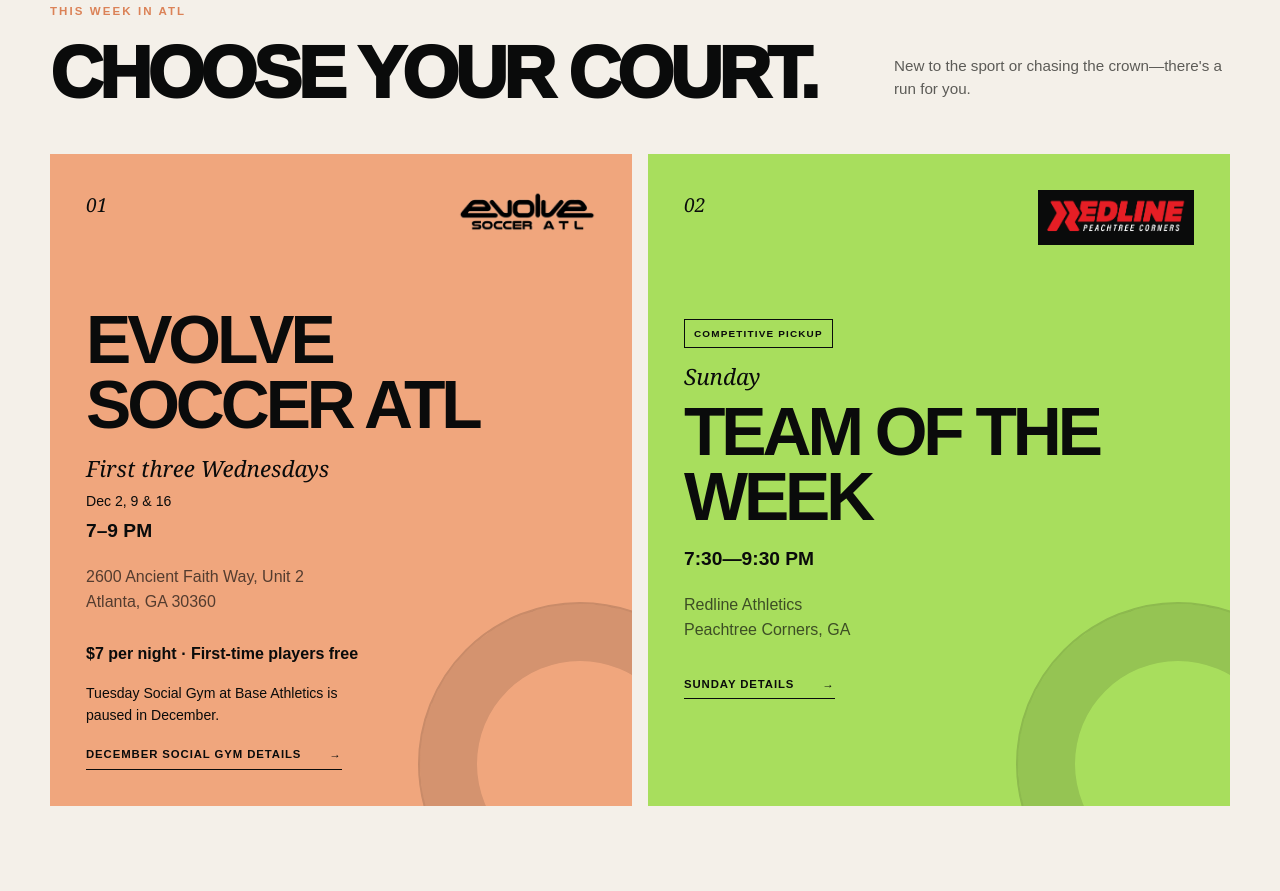
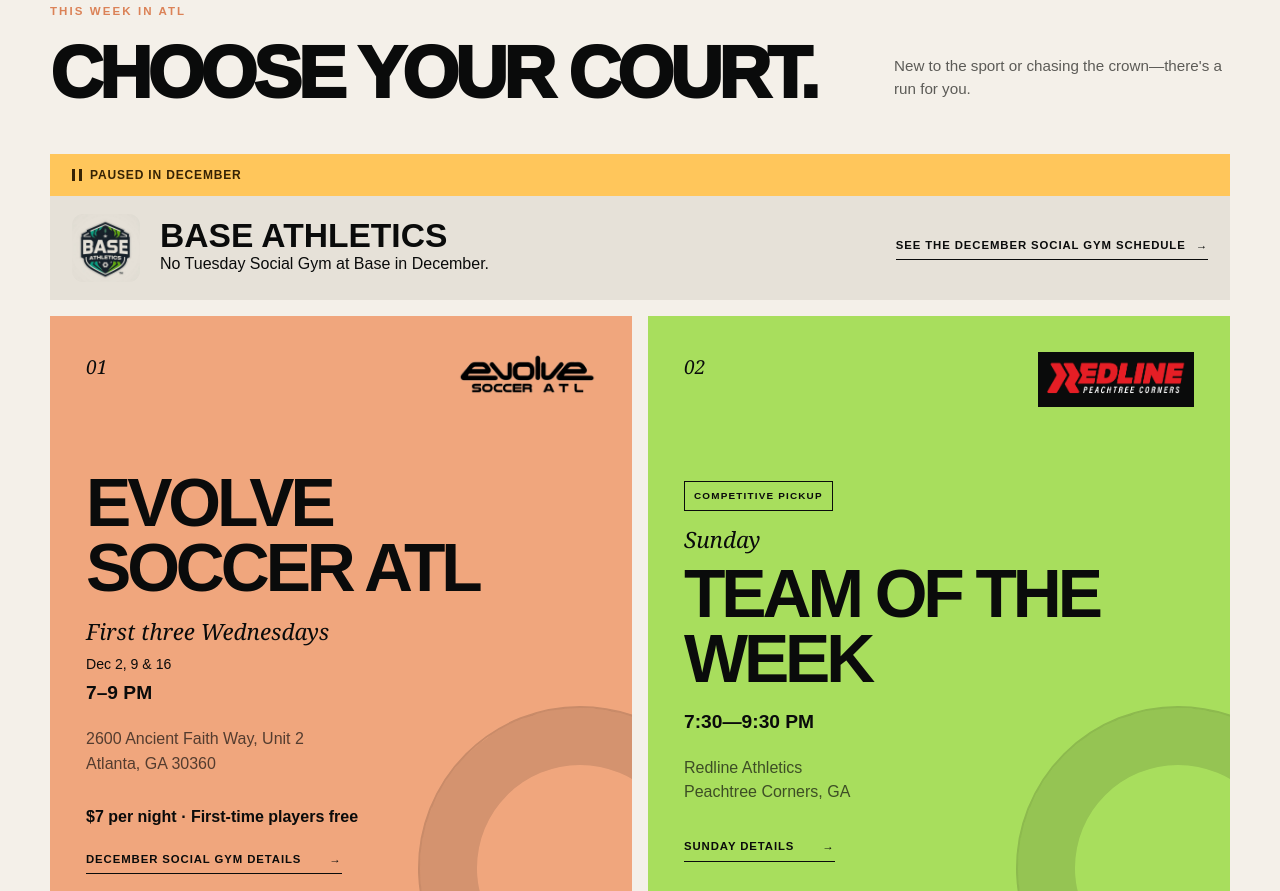
Before and after one commit to atl-dodgeball/atlantadodgeballclub.github.io, a plain HTML site: page index.html in a window 1280 px wide. Shown: the part 903-1794 px from the top of the page. Drawn offline with Linux system fonts and the light colour scheme.

Commit message:
Restore Base Athletics pause notice on homepage

```diff
--- a/index.html
+++ b/index.html
@@ -55,6 +55,17 @@
         <div><p class="eyebrow">This week in ATL</p><h2 id="weekly-heading">Choose your court.</h2></div>
         <p>New to the sport or chasing the crown—there's a run for you.</p>
       </div>
+      <aside class="paused-venue home-pause" aria-labelledby="base-pause-heading">
+        <p class="pause-strip"><span class="pause-icon" aria-hidden="true"></span> Paused in December</p>
+        <div class="home-pause-details">
+          <img class="venue-logo" src="assets/instagram/logos/base-athletics.jpg" alt="" width="68" height="68">
+          <div>
+            <h3 id="base-pause-heading">Base Athletics</h3>
+            <p>No Tuesday Social Gym at Base in December.</p>
+          </div>
+          <a class="text-link" href="play.html#social">See the December Social Gym schedule <span aria-hidden="true">→</span></a>
+        </div>
+      </aside>
       <div class="schedule-grid">
         <article class="session-card social-card">
           <div class="session-top"><span class="session-number">01</span><img class="venue-wordmark" src="assets/instagram/logos/evolve-soccer-atl.png" alt="" width="300" height="94"></div>
@@ -64,7 +75,6 @@
           <p class="time">7–9 PM</p>
           <p class="address">2600 Ancient Faith Way, Unit 2<br>Atlanta, GA 30360</p>
           <p><strong>$7 per night · First-time players free</strong></p>
-          <p class="session-paused">Tuesday Social Gym at Base Athletics is paused in December.</p>
           <a class="text-link" href="play.html#social">December Social Gym details <span aria-hidden="true">→</span></a>
         </article>
         <article class="session-card competitive-card">
--- a/styles.css
+++ b/styles.css
@@ -87,7 +87,6 @@ h1 em, h2 span, h1 span { color: var(--peach); font-family: Georgia, "Times New
 .redline-wordmark { box-sizing: border-box; width: min(156px, 100%); padding: 8px; background: var(--ink); }
 .session-season { margin: 0; font-size: .88rem; }
 .session-season + .time { margin-top: 3px; }
-.session-paused { max-width: 295px; font-size: .88rem; }
 .competitive-card > .pill { margin-bottom: 12px; }
 .session-number { font-family: Georgia, serif; font-size: 1.2rem; font-style: italic; }
 .pill { display: inline-block; padding: 6px 9px; border: 1px solid currentColor; font-size: .62rem; font-weight: 900; letter-spacing: .12em; text-transform: uppercase; }
@@ -148,6 +147,10 @@ h1 em, h2 span, h1 span { color: var(--peach); font-family: Georgia, "Times New
 .pause-icon { flex: 0 0 10px; height: 12px; border-inline: 3px solid currentColor; }
 .paused-venue h3, .paused-venue p { margin: 0; }
 .paused-venue h3 { font-size: clamp(1.4rem, 3vw, 2.1rem); text-transform: uppercase; }
+.home-pause { margin-bottom: 16px; }
+.home-pause-details { display: flex; flex-wrap: wrap; align-items: center; gap: 14px 20px; padding: 18px clamp(14px, 2vw, 22px); }
+.home-pause-details > div { flex: 1 1 200px; }
+.home-pause-details .text-link { gap: 10px; }
 .winter-venue { background: var(--peach); }
 .winter-venue > .venue-wordmark { float: right; margin: 0 0 8px 12px; }
 .winter-venue h3 { clear: both; margin: 14px 0 0; font-size: clamp(1.8rem, 4.5vw, 3.7rem); text-transform: uppercase; letter-spacing: -.05em; }
```
